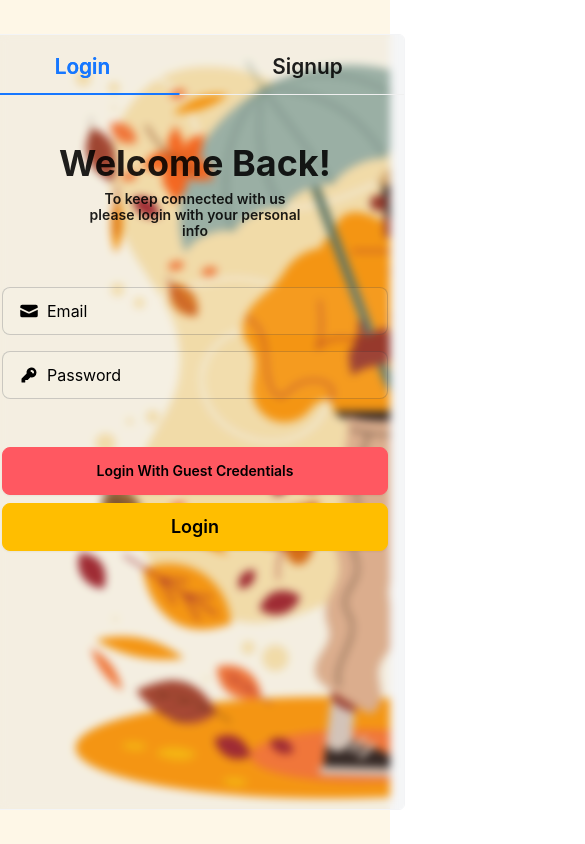
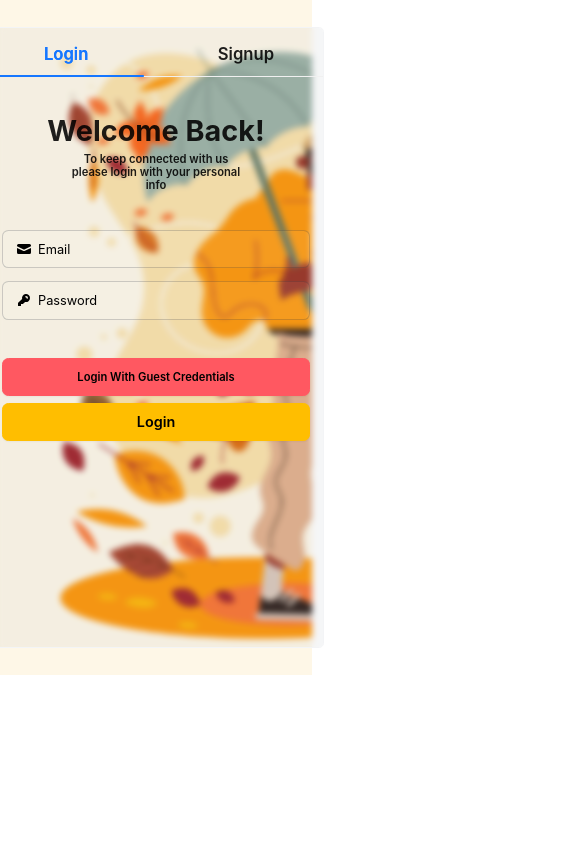
Before and after one commit to anurag-sonkar/Chat-webapplication-frontend, a React (Vite) app: page / in a window 390 px wide. Shown: the top 844 px of the page, 585 px wide, since content can reach past the window. Built offline with nearby package versions, Linux system fonts and the light colour scheme; no server answers.

Commit message:
desktop-mode-only-set-index.css-index.html

```diff
--- a/index.html
+++ b/index.html
@@ -4,6 +4,7 @@
     <meta charset="UTF-8" />
     <link rel="icon" type="image/svg+xml" href="/vite.svg" />
     <meta name="viewport" content="width=device-width, initial-scale=1.0" />
+    <meta name="viewport" content="width=1024">
     <title>Vite + React</title>
     <script src="https://cdnjs.cloudflare.com/ajax/libs/socket.io/4.5.2/socket.io.js"
       integrity="sha512-VJ6+sp2E5rFQk05caiXXzQd1wBABpjEj1r5kMiLmGAAgwPItw1YpqsCCBtq8Yr1x6C49/mTpRdXtq8O2RcZhlQ=="
--- a/src/index.css
+++ b/src/index.css
@@ -10,9 +10,17 @@
 
 body {
   max-height: 100vh;
-  max-width: 100vw;
+  /* max-width: 100vw; */
+  min-width: 1024px;
 }
+@media (max-width: 1024px) {
 
+  /* Adjust the layout to fit desktop styles on mobile devices */
+  body {
+    zoom: 0.8;
+    /* Example: reduce the zoom to make desktop layout fit */
+  }
+}
 .custom-scrollbar {
   height: 78vh;
   overflow-y: scroll;
```
